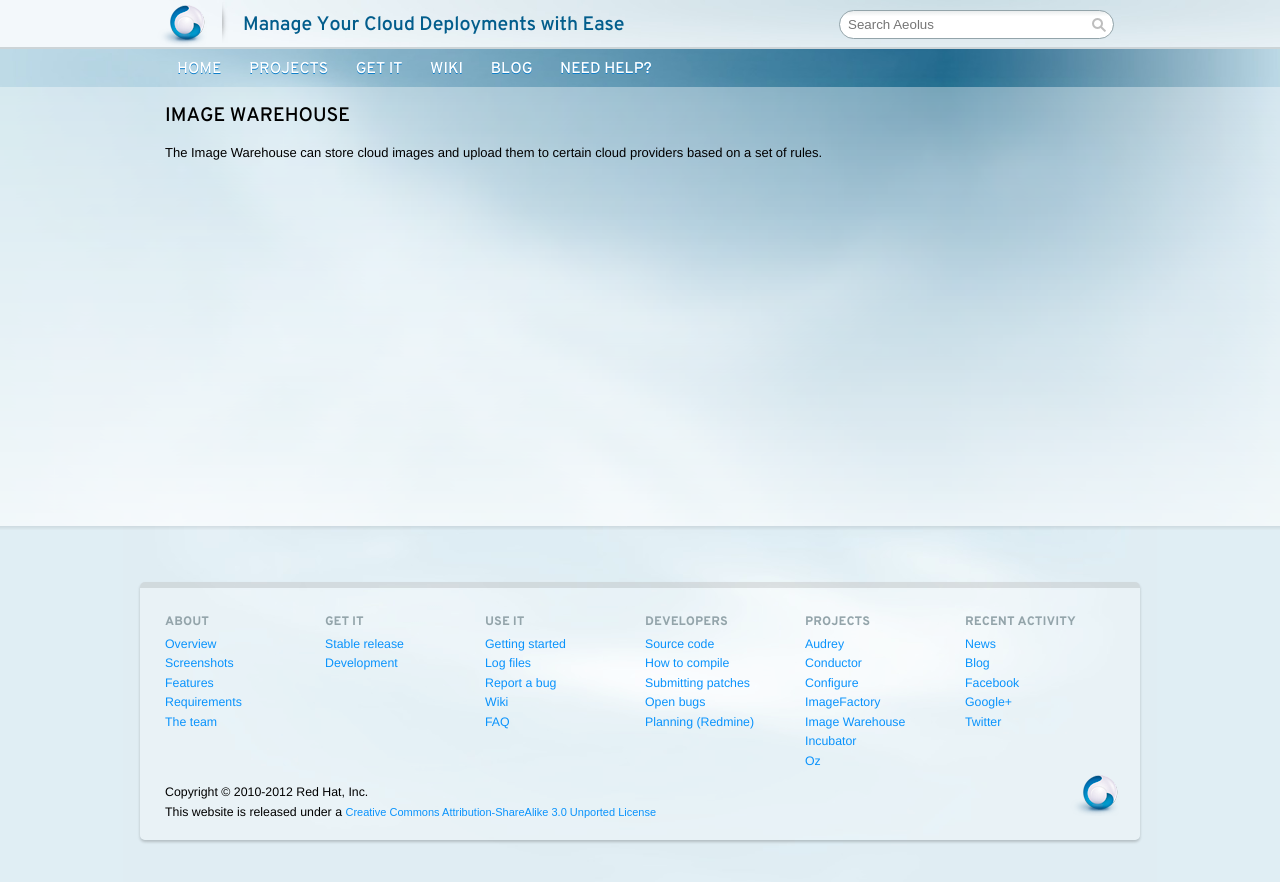
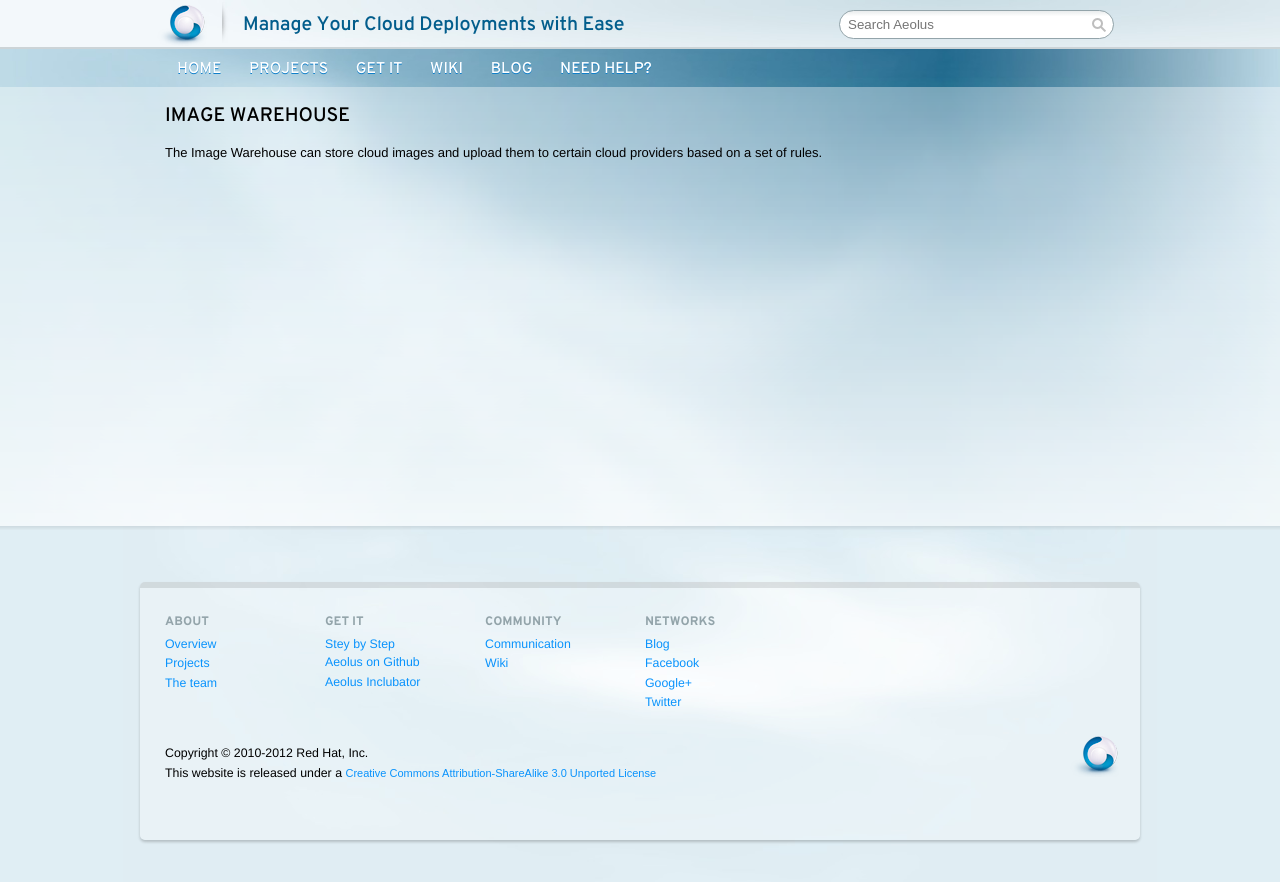
Before and after one commit to aeolusproject/aeolusproject.github.com, a Jekyll site: the page built from imagewarehouse.md, in a window 1280 px wide. Shown: the top 882 px of the page. Built offline with Jekyll 4.4.1, drawn with Linux system fonts in a browser that asks for light colours; nearby versions of some CDN libraries; comment, search, counter and statistics services are not loaded.

Commit message:
update content on main page

```diff
--- a/_layouts/main.html
+++ b/_layouts/main.html
@@ -85,27 +85,17 @@
               </a>
             </dt>
             <dd>
-              <a href='about.html#overview' title='What is Aeolus?'>
+              <a href='index.html' title='What is Aeolus?'>
                 Overview
               </a>
             </dd>
             <dd>
-              <a href='screenshots.html' title='Screenshots of Aeolus in use'>
-                Screenshots
+              <a href='projects.html' title='Projects under the Aeolus Umbrella'>
+                Projects
               </a>
             </dd>
             <dd>
-              <a href='features.html' title='Benefits and features of Aeolus'>
-                Features
-              </a>
-            </dd>
-            <dd>
-              <a href='requirements.html' title='System requirements for running Aeolus'>
-                Requirements
-              </a>
-            </dd>
-            <dd>
-              <a href='aeolus_team.html' title='Lists all of the people in the Aeolus development team'>
+              <a href='aeolus_team.html' title='List of various Aeolus contributors'>
                 The team
               </a>
             </dd>
@@ -119,13 +109,17 @@
               </a>
             </dt>
             <dd>
-              <a href='get_it.html#stable' title='Download latest stable release'>
-                Stable release
+              <a href='get_it.html' title='Step by Step Instructions'>
+                Stey by Step
+              </a>
+            </dd>
+              <a href='http://github.com/aeolusproject' title='Aeolus on Github'>
+                Aeolus on Github
               </a>
             </dd>
             <dd>
-              <a href='get_it.html#dev' title='Download latest development packages'>
-                Development
+              <a href='http://github.com/aeolus-incubator' title='Aeolus Incubator'>
+                Aeolus Inclubator
               </a>
             </dd>
           </dl>
@@ -133,33 +127,18 @@
         <div class='grid_4'>
           <dl>
             <dt>
-              <a href='use_it.html' title='Learn to use Aeolus'>
-                Use It
+              <a href='' title='The area for the Aeolus community'>
+                Community
               </a>
             </dt>
             <dd>
-              <a href='gsg/0.10.0/configuring_aeolus.html' title='Get up and running with Aeolus quickly'>
-                Getting started
+              <a href='contact.html' title='Communication'>
+                Communication
               </a>
             </dd>
             <dd>
-              <a href='log_files.html' title='Locations of the Aeolus log files'>
-                Log files
-              </a>
-            </dd>
-            <dd>
-              <a href='report_a_bug.html' title='Instructions for reporting a bug'>
-                Report a bug
-              </a>
-            </dd>
-            <dd>
-              <a href='https://redmine.aeolusproject.org/redmine/projects/aeolus/wiki/' title='Aeolus wiki'>
+              <a href='http://redmine.aeolusproject.org' title='Wiki'>
                 Wiki
-              </a>
-            </dd>
-            <dd>
-              <a href='faq.html' title='Frequently asked questions about Aeolus'>
-                FAQ
               </a>
             </dd>
           </dl>
@@ -167,95 +146,12 @@
         <div class='grid_4'>
           <dl>
             <dt>
-              <a href='developers.html' title='The area for Aeolus developers'>
-                Developers
+              <a href='' title='Social Networks'>
+                Networks
               </a>
             </dt>
             <dd>
-              <a href='source.html' title='How to get and use the Aeolus source code'>
-                Source code
-              </a>
-            </dd>
-            <dd>
-              <a href='compiling.html' title='Instructions for compiling each of the Aeolus components'>
-                How to compile
-              </a>
-            </dd>
-            <dd>
-              <a href='patches.html' title='Guide to submitting patches'>
-                Submitting patches
-              </a>
-            </dd>
-            <dd>
-              <a href='https://bugzilla.redhat.com/buglist.cgi?classification=Red%20Hat&amp;query_format=advanced&amp;bug_status=NEW&amp;bug_status=ASSIGNED&amp;bug_status=MODIFIED&amp;product=CloudForms%20Cloud%20Engine' title='List of open bugs'>
-                Open bugs
-              </a>
-            </dd>
-            <dd>
-              <a href='https://redmine.aeolusproject.org/redmine' title='Project Planning in Redmine'>
-                Planning (Redmine)
-              </a>
-            </dd>
-          </dl>
-        </div>
-        <div class='grid_4'>
-          <dl>
-            <dt>
-              <a href='projects.html' title='Project specific information'>
-                Projects
-              </a>
-            </dt>
-            <dd>
-              <a href='audrey.html' title='Audrey project pages'>
-                Audrey
-              </a>
-            </dd>
-            <dd>
-              <a href='conductor.html' title='Conductor project pages'>
-                Conductor
-              </a>
-            </dd>
-            <dd>
-              <a href='configure.html' title='Configure project pages'>
-                Configure
-              </a>
-            </dd>
-            <dd>
-              <a href='imagefactory.html' title='ImageFactory project pages'>
-                ImageFactory
-              </a>
-            </dd>
-            <dd>
-              <a href='imagewarehouse.html' title='Image Warehouse project pages'>
-                Image Warehouse
-              </a>
-            </dd>
-            <dd>
-              <a href='https://github.com/aeolus-incubator/' title='Aeolus Incubator projects'>
-                Incubator
-              </a>
-            </dd>
-            <dd>
-              <a href='https://github.com/clalancette/oz/wiki' title='Oz project'>
-                Oz
-              </a>
-            </dd>
-          </dl>
-        </div>
-        <div class='grid_4'>
-          <dl>
-            <dt>
-              <a href='#' title='Latest Aeolus activity'>
-                Recent activity
-              </a>
-            </dt>
-            <dd>
-              <a href='news.html' title='Recent Aeolus news'>
-                News
-              </a>
-            </dd>
-            <dd>
-              <a href='http://blog.aeolusproject.org' title='Aeolus Blog'>
+              <a href='http://blog.aeolusproject.org/' title='Recent Aeolus news'>
                 Blog
               </a>
             </dd>
```
Also changed, not shown: index.html (+12 -12 lines).
